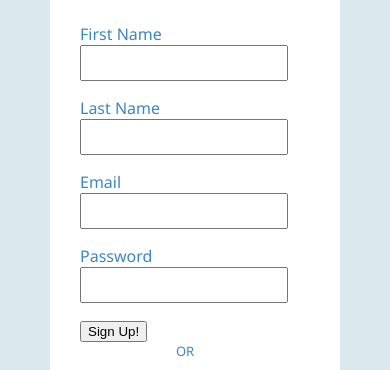
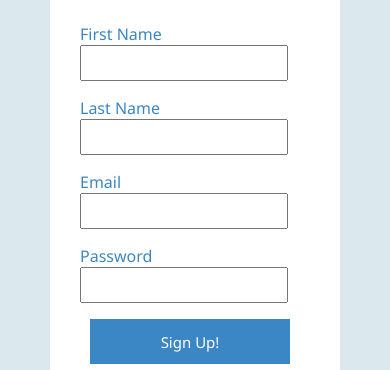
Before and after one commit to neelanshib/sign-up, a plain HTML site: page index.html in a window 390 px wide. Shown: the part 147-517 px from the top of the page. Drawn offline with Linux system fonts and the light colour scheme.

Commit message:
Update style.css

```diff
--- a/style.css
+++ b/style.css
@@ -73,7 +73,7 @@ h1{
     display:flex;
     align-items: center;
     justify-content: center;
-    margin-left: 40px;
+    width:300px;
     background: linear-gradient(-45deg, #ee7752, #e73c7e, #23a6d5, #23d5ab);
 	background-size: 400% 400%;
 	animation: gradient 15s ease infinite;
@@ -146,6 +146,24 @@ hr{
     width:100px;
     height: 45px;
 }
+.sign-up-button{
+    font-size: 20px;
+    font-family: 'Segoe UI', Tahoma, Geneva, Verdana, sans-serif;
+    padding:8px;
+    width:310px;
+    height: 45px;
+    background-color: #3b86c4;
+    border: none;
+    color:white;
+    margin-bottom:10px;
+}
+.sign-up-button:hover{
+    background-color: #23a6d5;
+}
+.sign-up-google:hover{
+    background-color:darken;
+}
+
 @media(max-width:1200px){
     .container-in{
         margin-right: 50px;
@@ -167,7 +185,7 @@ hr{
         height:30px;
         width:200px;
     }
-    .sign-up-google{
+    .sign-up-google, .sign-up-button{
         margin-left:10px;
     }
 }
@@ -179,7 +197,7 @@ hr{
     .text{
         width: 150px;
     }
-    .sign-up-google{
+    .sign-up-google, .sign-up-button{
         width:150px;
         margin-left:10px;
         font-size: 15px;
@@ -194,7 +212,7 @@ hr{
     .text{
         width:300px;
     }
-    .sign-up-google{
+    .sign-up-google, .sign-up-button{
         width:300px;
     }
     .container-left{
@@ -225,7 +243,7 @@ hr{
     .container-right{
         width:300px;
     }
-    .sign-up-google{
+    .sign-up-google, .sign-up-button{
         width:200px;
     }
     .container{
```
